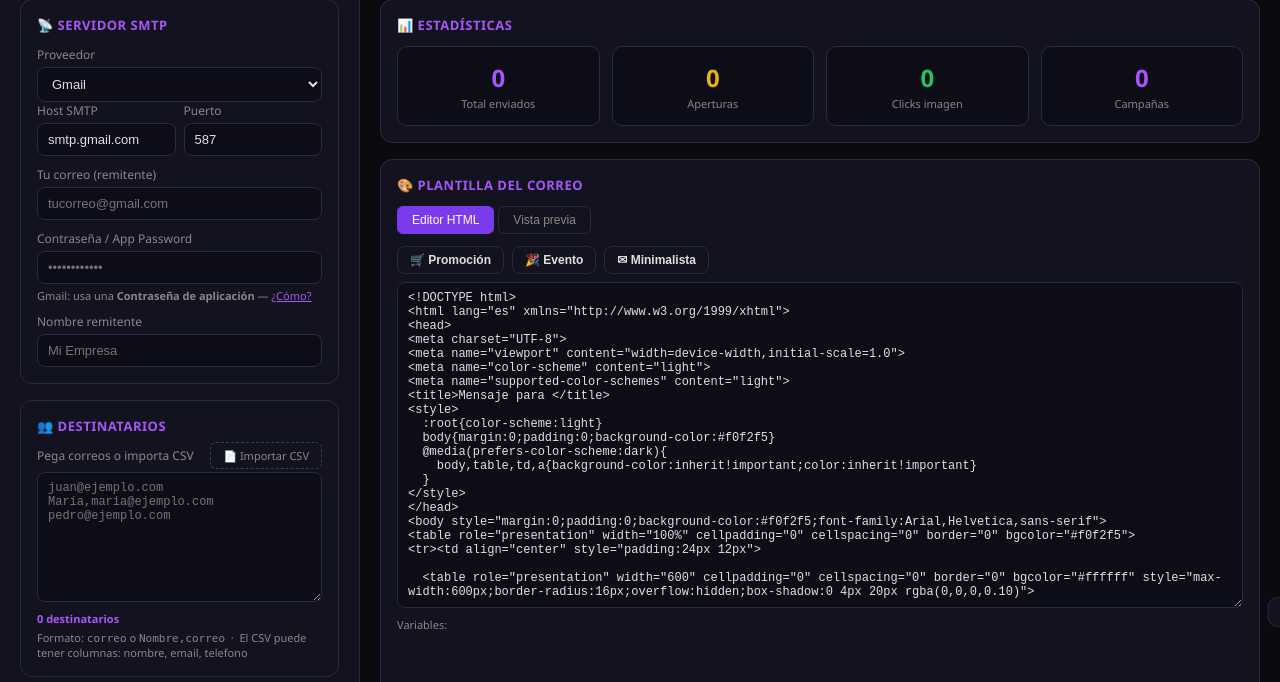
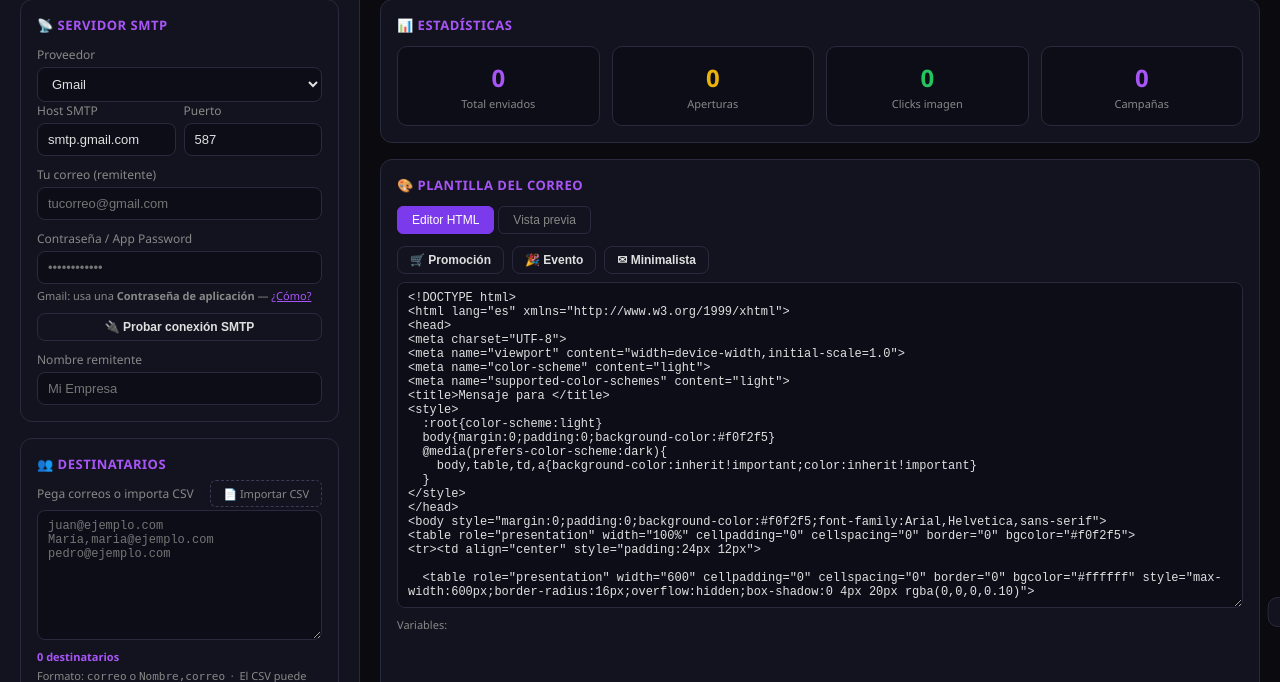
Before and after one commit to sebastiantutistarvalencia/mailblast, a Flask app: page / in a window 1280 px wide. Shown: the part 153-835 px from the top of the page. Run offline with Flask 3, Linux system fonts and the light colour scheme; data that the repository does not hold is empty.

Commit message:
add: boton probar conexion SMTP con error detallado

```diff
--- a/app.py
+++ b/app.py
@@ -229,6 +229,25 @@ def get_progress(cid):
     return jsonify(send_progress.get(cid, {'error': 'No encontrada'}))
 
 
+@app.route('/api/test-smtp', methods=['POST'])
+def test_smtp():
+    smtp = request.json
+    try:
+        ctx = ssl.create_default_context()
+        port = int(smtp['port'])
+        if port == 465:
+            server = smtplib.SMTP_SSL(smtp['host'], port, context=ctx, timeout=15)
+        else:
+            server = smtplib.SMTP(smtp['host'], port, timeout=15)
+            server.ehlo()
+            server.starttls(context=ctx)
+        server.login(smtp['user'], smtp['password'])
+        server.quit()
+        return jsonify({'ok': True})
+    except Exception as e:
+        return jsonify({'ok': False, 'error': str(e)})
+
+
 @app.route('/api/campaigns')
 def list_campaigns():
     return jsonify(list(reversed(list(campaigns.values()))))
--- a/templates/index.html
+++ b/templates/index.html
@@ -147,6 +147,8 @@ textarea{resize:vertical;font-family:'Courier New',monospace;font-size:12px}
       <label>Contraseña / App Password</label>
       <input id="smtp-pass" type="password" placeholder="••••••••••••">
       <div class="hint">Gmail: usa una <b>Contraseña de aplicación</b> — <a href="#" onclick="showGmailHelp()" style="color:var(--accent2)">¿Cómo?</a></div>
+      <button class="btn btn-outline btn-sm" style="margin-top:10px;width:100%;justify-content:center" onclick="testSmtp()">🔌 Probar conexión SMTP</button>
+      <div id="smtp-test-result" class="alert-box" style="margin-top:8px"></div>
       <label>Nombre remitente</label>
       <input id="smtp-from-name" placeholder="Mi Empresa">
     </div>
@@ -978,6 +980,33 @@ function toast(msg, type = '') {
   setTimeout(() => el.classList.remove('show'), delay);
 }
 
+// ─── TEST SMTP ────────────────────────────────────────────────────────────────
+async function testSmtp() {
+  const smtp = {
+    host:     document.getElementById('smtp-host').value.trim(),
+    port:     document.getElementById('smtp-port').value.trim(),
+    user:     document.getElementById('smtp-user').value.trim(),
+    password: document.getElementById('smtp-pass').value,
+  };
+  const box = document.getElementById('smtp-test-result');
+  box.className = 'alert-box alert-info visible';
+  box.textContent = '⏳ Probando conexión...';
+  try {
+    const r    = await fetch('/api/test-smtp', { method:'POST', headers:{'Content-Type':'application/json'}, body: JSON.stringify(smtp) });
+    const data = await r.json();
+    if (data.ok) {
+      box.className = 'alert-box alert-info visible';
+      box.textContent = '✅ Conexión exitosa. El SMTP funciona correctamente.';
+    } else {
+      box.className = 'alert-box alert-error visible';
+      box.textContent = '❌ ' + parseSmtpError(data.error);
+    }
+  } catch(e) {
+    box.className = 'alert-box alert-error visible';
+    box.textContent = '❌ Error de red: ' + e.message;
+  }
+}
+
 // ─── GMAIL HELP ───────────────────────────────────────────────────────────────
 function showGmailHelp() {
   document.getElementById('gmail-modal').style.display = 'flex';
```
